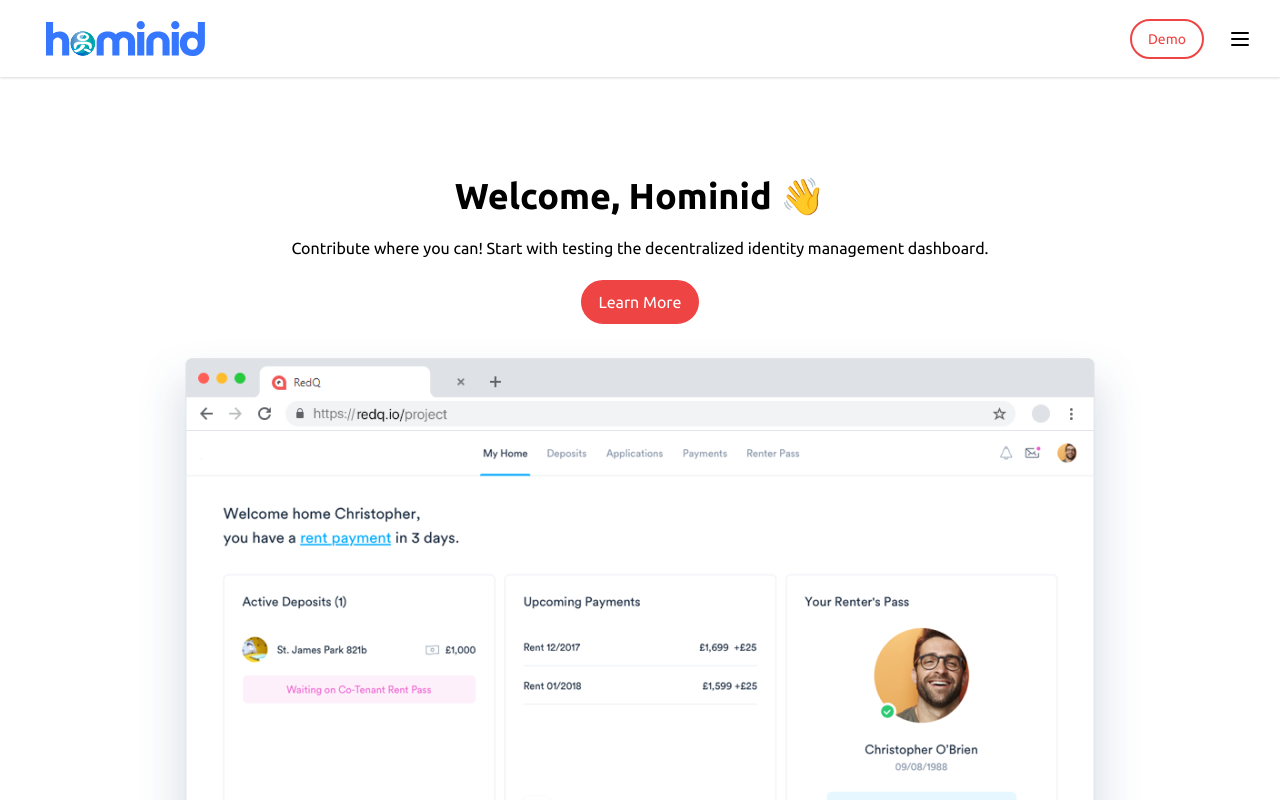
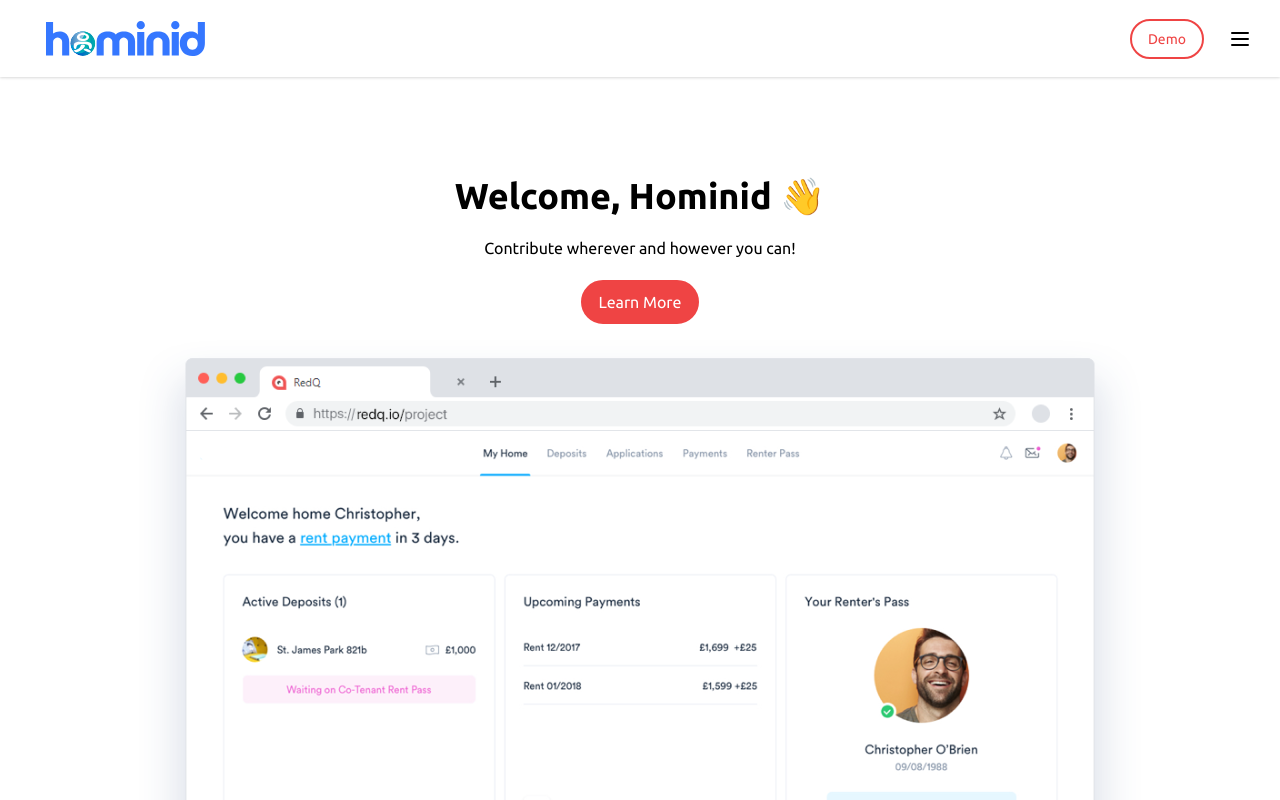
Before and after one commit to hominids/home, a Next.js app: page / in a window 1280 px wide. Shown: the top 800 px of the page. Built offline with nearby package versions, Linux system fonts and the light colour scheme.

Commit message:
edit banner
fixed banner text

```diff
--- a/components/Banner.js
+++ b/components/Banner.js
@@ -3,7 +3,7 @@ function Banner() {
         <div className="flex flex-col mt-44 place-items-center">
             <h1 className="font-body font-bold text-4xl">Welcome, Hominid 👋 </h1>
             <p className="font-body font-medium mx-24 my-5 text-center text-md">
-                Contribute where you can! Start with testing the decentralized identity management dashboard.
+                Contribute wherever and however you can!
             </p>
 
             <button className="text-base bg-red-500 border-2 border-red-500 text-white rounded-full py-2 px-4 hover:shadow-2xl hover:ring-1 hover:ring-red-500 transition duration-300 font-body">Learn More</button>
```
